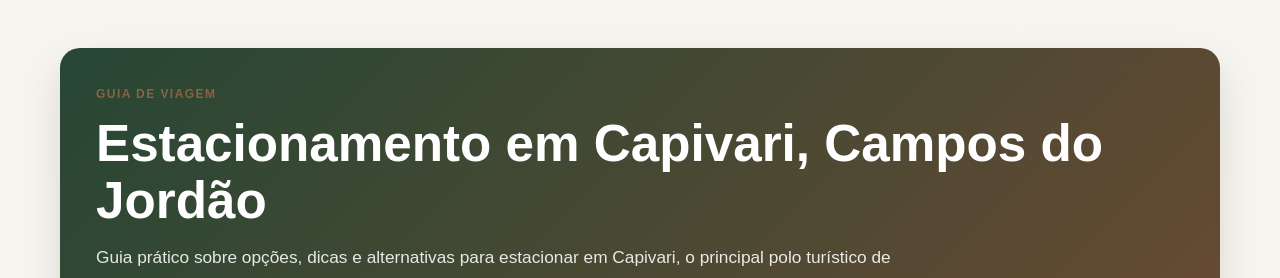
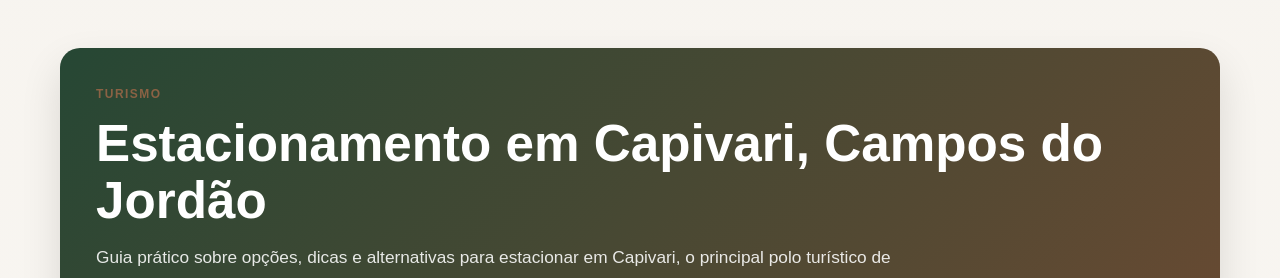
Before and after one commit to projetocamposdojordao/projetocamposdojordao.github.io, a Jekyll site: the page built from _posts/2026-04-12-estacionamento-em-capivari-campos-do-jordao.md, in a window 1280 px wide and 900 px high. Shown: the part 189-467 px from the top of the window. Built offline with Jekyll 4.4.1, drawn with Linux system fonts in a browser that asks for light colours.

Commit message:
Update category from 'Guia de Viagem' to 'turismo'

```diff
--- a/_posts/2026-04-12-estacionamento-em-capivari-campos-do-jordao.md
+++ b/_posts/2026-04-12-estacionamento-em-capivari-campos-do-jordao.md
@@ -2,7 +2,7 @@
 layout: post
 title: "Estacionamento em Capivari, Campos do Jordão"
 description: "Guia prático sobre opções, dicas e alternativas para estacionar em Capivari, o principal polo turístico de Campos do Jordão."
-category: Guia de Viagem
+category: turismo
 tags:
   - Capivari
   - Campos do Jordão
```
